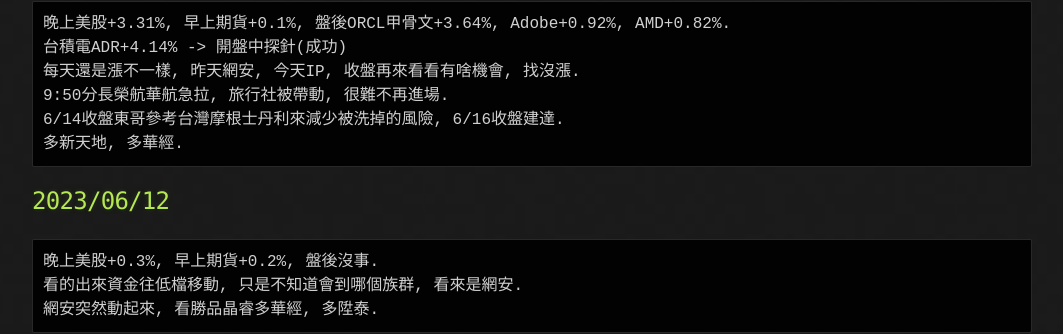
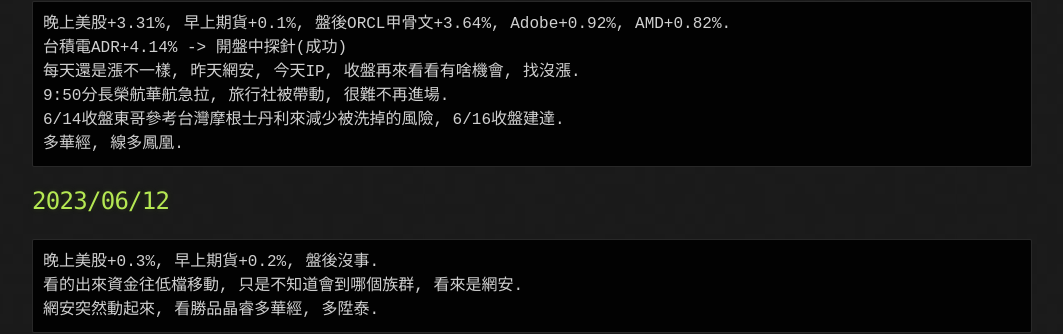
Before and after one commit to lepg5487/Stock_God, a Jekyll site: the page built from index.md, in a window 1280 px wide and 900 px high, scrolled down 484 px. Shown: the part 245-579 px from the top of the window, without its empty margins (108-1171 px from the left). Built offline with Jekyll 4.4.1, drawn with Linux system fonts in a browser that asks for light colours; our own code applies the rules of GitHub Pages for plain Markdown files.

Commit message:
Update index.md

````diff
--- a/index.md
+++ b/index.md
@@ -30,7 +30,7 @@
 每天還是漲不一樣, 昨天網安, 今天IP, 收盤再來看看有啥機會, 找沒漲.
 9:50分長榮航華航急拉, 旅行社被帶動, 很難不再進場.
 6/14收盤東哥參考台灣摩根士丹利來減少被洗掉的風險, 6/16收盤建達.
-多新天地, 多華經.
+多華經, 線多鳳凰.
 ```
 
 ## 2023/06/12
````
